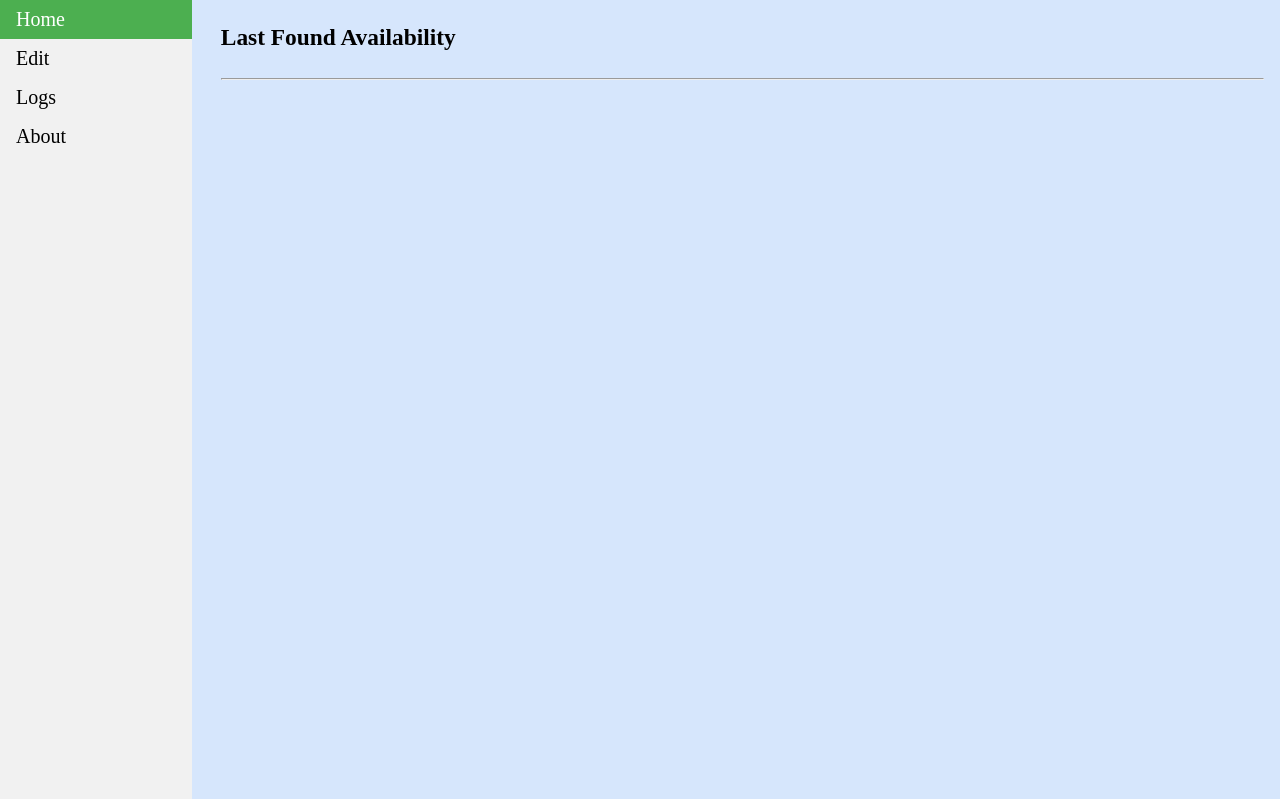
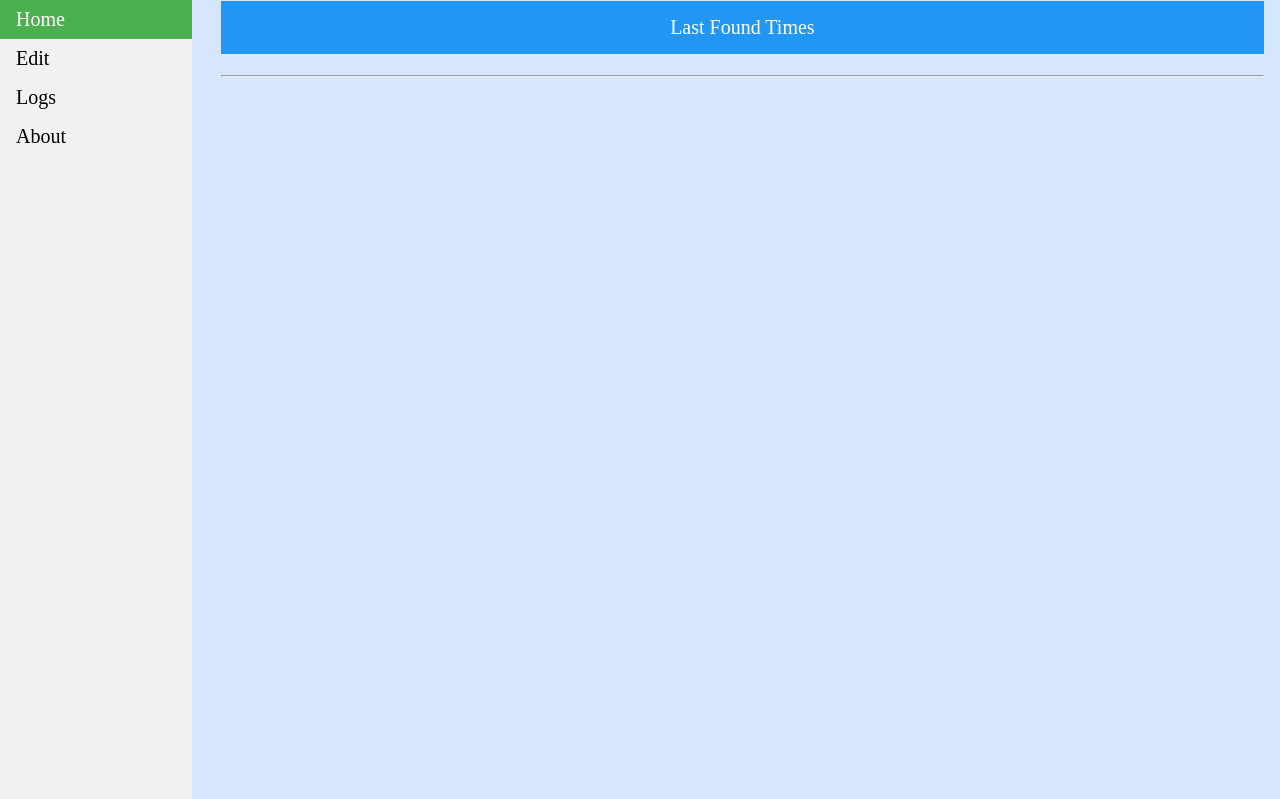
Before and after one commit to greavr/easy-golf-booker, a Flask app: page / in a window 1280 px wide. Shown: the top 799 px of the page. Run offline with Flask 2, Linux system fonts and the light colour scheme; data that the repository does not hold is empty.

Commit message:
Updating scaper

```diff
--- a/CloudRun/Management/code/main.py
+++ b/CloudRun/Management/code/main.py
@@ -39,7 +39,7 @@ def GetCourseList():
     datastore_values = list(query.fetch())
     results = []
     for aSet in datastore_values:
-        aResult = { "Name" : aSet['Name'], "Location": aSet['Location'], "KeyElement" : aSet['KeyElement'], "Course" : aSet['Course']}
+        aResult = { "Name" : aSet['Name'], "Location": aSet['Location'], "DateElement" : aSet['DateElement'], "Course" : aSet['Course'], "PlayerElement": aSet['PlayerElement']}
         results.append(aResult)
 
     return(results)
@@ -86,6 +86,7 @@ def GetLatestTime():
     global project_id, LastUpdateTimeStamp
     # Now try to load the keys from DS:
     query = datastore.Client(project=project_id,namespace='golf-bot').query(kind="TeeTimesFound")
+    query.order = ["TimeStamp"]
     results = list(query.fetch())
 
     # Organize date for results
@@ -94,12 +95,12 @@ def GetLatestTime():
     for aResult in results:
         print(aResult)
         # Check for new course
-        if aResult not in ResultsSet:
-            ResultsSet[aResult] = []
+        if aResult["LocationName"] not in ResultsSet:
+            ResultsSet[aResult["LocationName"]] = []
 
         # Itterate Through list
         for aArray in aResult["Data"]:
-            ResultsSet[aResult].append({"Date": aArray["Date"], "PlayerCount": aArray["PlayerCount"], "Times": aArray["Times"] })
+            ResultsSet[aResult["LocationName"]].append({"Date": aArray["Date"], "PlayerCount": aArray["PlayerCount"], "Times": aArray["Times"] })
 
         LastUpdateTimeStamp = aResult["TimeStamp"]
 
--- a/CloudRun/Management/code/static/main.css
+++ b/CloudRun/Management/code/static/main.css
@@ -130,6 +130,13 @@ input[type=text]:focus, input[type=time]:focus, input[type=number]:focus, select
   transform: rotate(45deg);
 }
 
+.header {
+  background-color: #2196F3;
+  color: white;
+  text-align: center;
+  padding: 15px;
+}
+
 .label-input {
   display: inline-block;
   float: left;
@@ -149,13 +156,14 @@ input[type=text]:focus, input[type=time]:focus, input[type=number]:focus, select
   display: block;
   margin-right: auto;
   margin-left: auto;
+  width: 100%;
 }
 
 .float-box {
   float:left;
   background-color: #f8f8f8;
   padding: 10px;
-  width:33%;
+  width:30%;
 }
 
 .float-box-log {
@@ -256,3 +264,13 @@ table {
   border-collapse: collapse;
   width: 100%;
 }
+
+h4 {
+  font-size: 0.8em;
+  color: rgb(100, 98, 98);
+}
+
+h5 {
+  color: rgb(61, 61, 61);
+  font-size: 1.1em;
+}
--- a/CloudRun/Management/code/templates/edit.html
+++ b/CloudRun/Management/code/templates/edit.html
@@ -8,6 +8,9 @@
     <li class="right"><a href="/about">About</a></li>
 </ul>
 <div class="content">
+    <div class="header">
+        Application Options
+    </div>
     <form id="answers">
     <div class="float-box">
         <h2>
--- a/CloudRun/Management/code/templates/index.html
+++ b/CloudRun/Management/code/templates/index.html
@@ -8,13 +8,15 @@
     <li class="right"><a href="/about">About</a></li>
 </ul>
 <div class="content">
-    <h3> Last Found Availability </h3>
+  <div class="header">
+   Last Found Times
+  </div>
     <h4>{{ LastUpdateTime }}</h4>
     <hr />
     {% for key, value in FoundTimes.items()%}
-        {{ key }}<br />
+        <h5>{{ key }}</h5>
         <table>
-            <tr><th>Date</th><th>Player Count</th><th>Times Found</th></tr>
+            <tr><th width="15%">Date</th><th width="15%">Player Count</th><th>Times Found</th></tr>
             {% for arow in value %}
               <tr>
                 <td>{{ arow['Date'] }}</td>
--- a/CloudRun/Management/code/templates/logs.html
+++ b/CloudRun/Management/code/templates/logs.html
@@ -8,7 +8,9 @@
     <li class="right"><a href="/about">About</a></li>
 </ul>
 <div class="content">
-    <h3> Audit Logs </h3>
+  <div class="header">
+    App Logs
+  </div>
     <div class="float-box-log">
       <!-- Tab links -->
       <div class="tab">
@@ -21,7 +23,7 @@
       {% for key, value in LogData.items()%}
         <div id="{{ key }}" class="tabcontent">
             <table>
-              <tr><th>Course Name</th><th>Date</th><th>Player Count</th><th>Times Found</th></tr>
+              <tr><th width="15%">Course Name</th><th width="15%">Date</th><th width="15%">Player Count</th><th>Times Found</th></tr>
               {% for arow in value %}
                 <tr>
                   <td>{{ arow['CourseName'] }}</td>
--- a/CloudRun/Scraper/code/main.py
+++ b/CloudRun/Scraper/code/main.py
@@ -2,17 +2,18 @@ import collections
 import json
 import logging
 import os
+import random
+import string
 import sys
 import time
 from datetime import date, datetime, timedelta, timezone
-import random, string
 
 import google.cloud.logging
 import pytz
-from pytz import reference
 import requests
 from flask import Flask, jsonify
 from google.cloud import datastore, pubsub_v1
+from pytz import reference
 
 from golfcourse import golfcourse
 
@@ -140,6 +141,7 @@ def SaveFoundTimesToDataStore(Location, DataToSave):
         # Create the Cloud Datastore key for the new entity.
         task_key = datastore_client.key(kind,Location)
         task = datastore.Entity(key=task_key)
+        task['LocationName'] = Location
         task['Data'] = DataToAdd
         task['TimeStamp'] = datetime.now()
         datastore_client.put(task)
```
Also changed, not shown: CloudRun/Scraper/code/golfcourse.py (+8 -7 lines).
